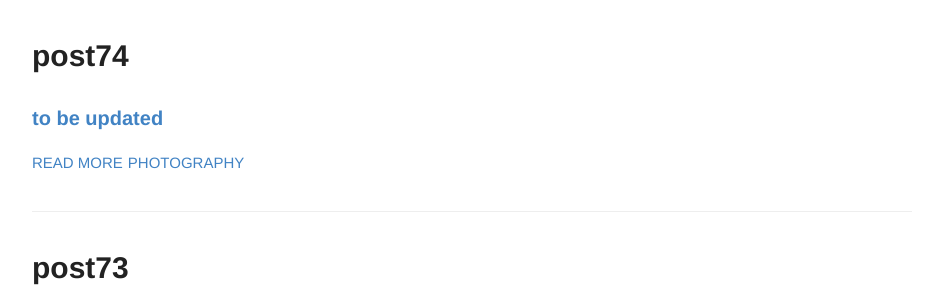
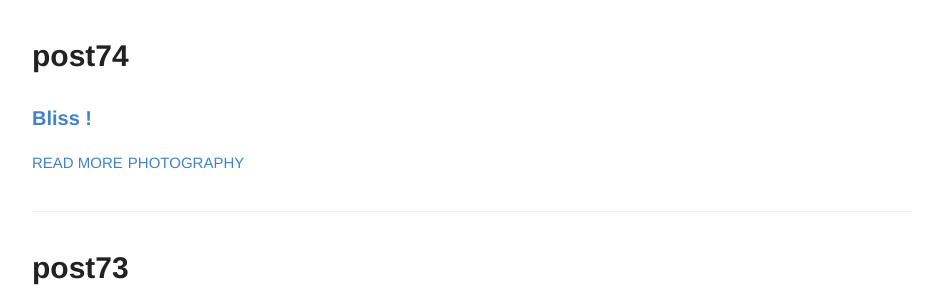
Before and after one commit to rsk/rsk.github.io, a Jekyll site: the page built from index.html, in a window 1280 px wide and 900 px high, scrolled down 11934 px. Shown: the part 153-453 px from the top of the window, without its empty margins (168-1111 px from the left). Built offline with Jekyll 4.4.1, drawn with Linux system fonts in a browser that asks for light colours.

Commit message:
Update 2020-6-06-post74.md

```diff
--- a/_posts/2020-6-06-post74.md
+++ b/_posts/2020-6-06-post74.md
@@ -2,7 +2,7 @@
 layout: post
 title: post74
 number: 74
-excerpt: to be updated
+excerpt: Bliss !
 tags:
   - photography
 
```
